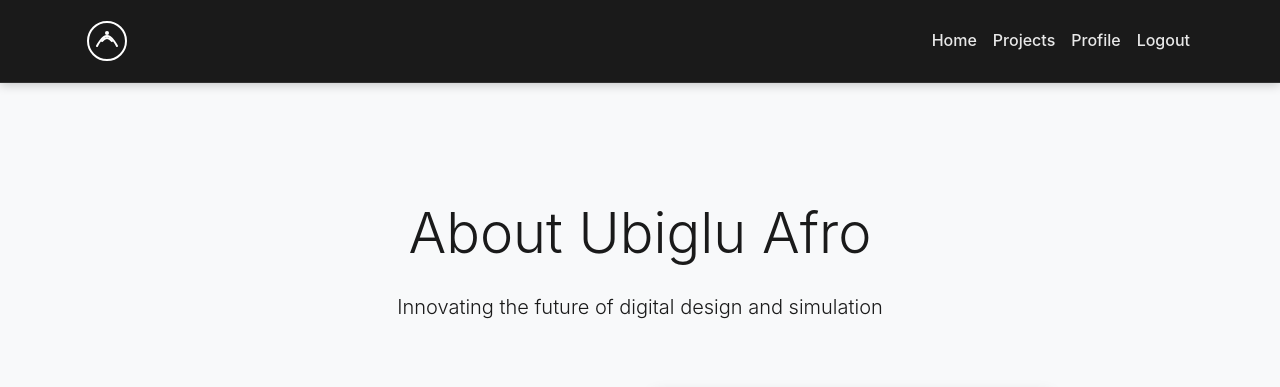
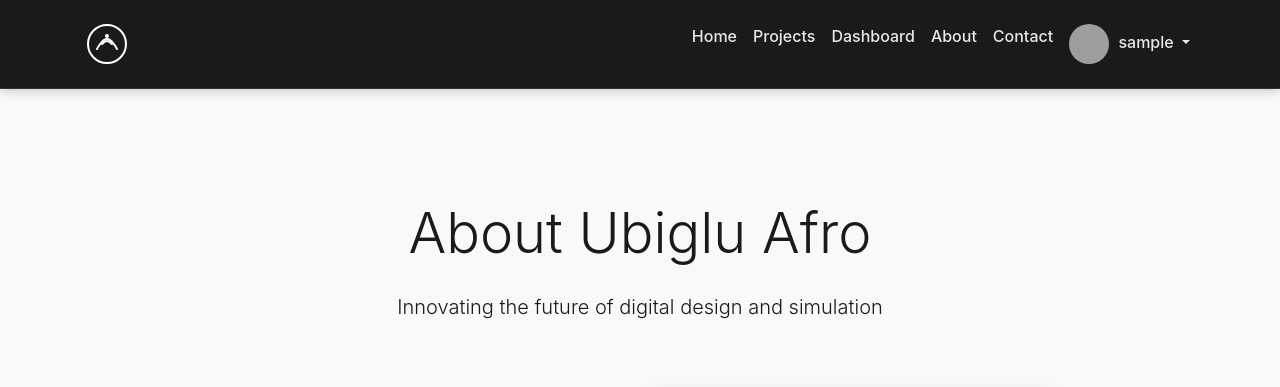
Before and after one commit to Tesfay-Teshome/ubiglu_afro_mutation, a Django app: page /about/ in a window 1280 px wide. Shown: the top 387 px of the page. Run offline with Django 5.2, Linux system fonts and the light colour scheme; the visitor is signed in with stand-in values (Sample User, id 1); grey boxes are pictures that could not be loaded.

Commit message:
Update navbar profile image add more links

```diff
--- a/core/templates/core/base.html
+++ b/core/templates/core/base.html
@@ -16,8 +16,17 @@
     {% block extra_css %}{% endblock %}
 </head>
 <body>
-    <!-- Navbar -->
     <nav class="navbar navbar-expand-lg navbar-dark bg-dark fixed-top">
+        <script>
+            document.addEventListener("DOMContentLoaded", function () {
+                const toggler = document.querySelector(".navbar-toggler");
+                const collapse = document.querySelector(".collapse");
+
+                toggler.addEventListener("click", function () {
+                    collapse.classList.toggle("expanded");
+                });
+            });
+        </script>
         <div class="container">
             <a class="navbar-brand" href="{% url 'core:home' %}">
                 <img src="{% static 'core/images/logo.svg' %}" alt="Ubiglu Afro Logo" style="width: 50px;">
@@ -33,12 +42,33 @@
                     <li class="nav-item">
                         <a class="nav-link" href="{% url 'core:project_list' %}">Projects</a>
                     </li>
-                {% if user.is_authenticated %}
                     <li class="nav-item">
-                        <a class="nav-link" href="{% url 'core:profile' %}">Profile</a>
+                        <a class="nav-link" href="{% url 'core:dashboard' %}">Dashboard</a>
                     </li>
                     <li class="nav-item">
-                        <a class="nav-link" href="{% url 'core:logout' %}">Logout</a>
+                        <a class="nav-link" href="{% url 'core:about' %}">About</a>
+                    </li>
+                    <li class="nav-item">
+                        <a class="nav-link" href="{% url 'core:contact' %}">Contact</a>
+                    </li>
+                    {% if user.is_authenticated %}
+                        <li class="nav-item dropdown">
+                            <a class="nav-link dropdown-toggle" href="#" role="button" data-bs-toggle="dropdown" aria-expanded="false">
+                                {% if user.userprofile.profile_image %}
+                                    <img src="{{ user.userprofile.profile_image.url }}"
+                                         alt="Profile Image"
+                                         style="width: 30px; height: 30px; border-radius: 50%; margin-right: 5px;">
+                                {% else %}
+                                    <img src="{% static 'core/images/default.jpg' %}"
+                                         alt="Default Profile Image"
+                                         style="width: 40px; height: 40px; border-radius: 50%; margin-right: 5px;">
+                                {% endif %}
+                                {{ user.username }}
+                            </a>
+                            <ul class="dropdown-menu dropdown-menu-end">
+                                <li><a class="dropdown-item" href="{% url 'core:profile' %}">Profile</a></li>
+                                <li><a class="dropdown-item" href="{% url 'core:logout' %}">Logout</a></li>
+                            </ul>
                         </li>
                     {% else %}
                         <li class="nav-item">
--- a/core/templates/core/project_detail.html
+++ b/core/templates/core/project_detail.html
@@ -73,7 +73,7 @@
                             <i class="fas fa-shopping-cart"></i> Purchase Now
                         </a>
                     {% elif not user.is_authenticated %}
-                        <a href="{% url 'account_login' %}" class="btn btn-primary btn-lg w-100">
+                        <a href="{% url 'core:login' %}" class="btn btn-primary btn-lg w-100">
                             <i class="fas fa-sign-in-alt"></i> Login to Purchase
                         </a>
                     {% endif %}
```
Lines whose indentation alone changed are shown as unchanged.
